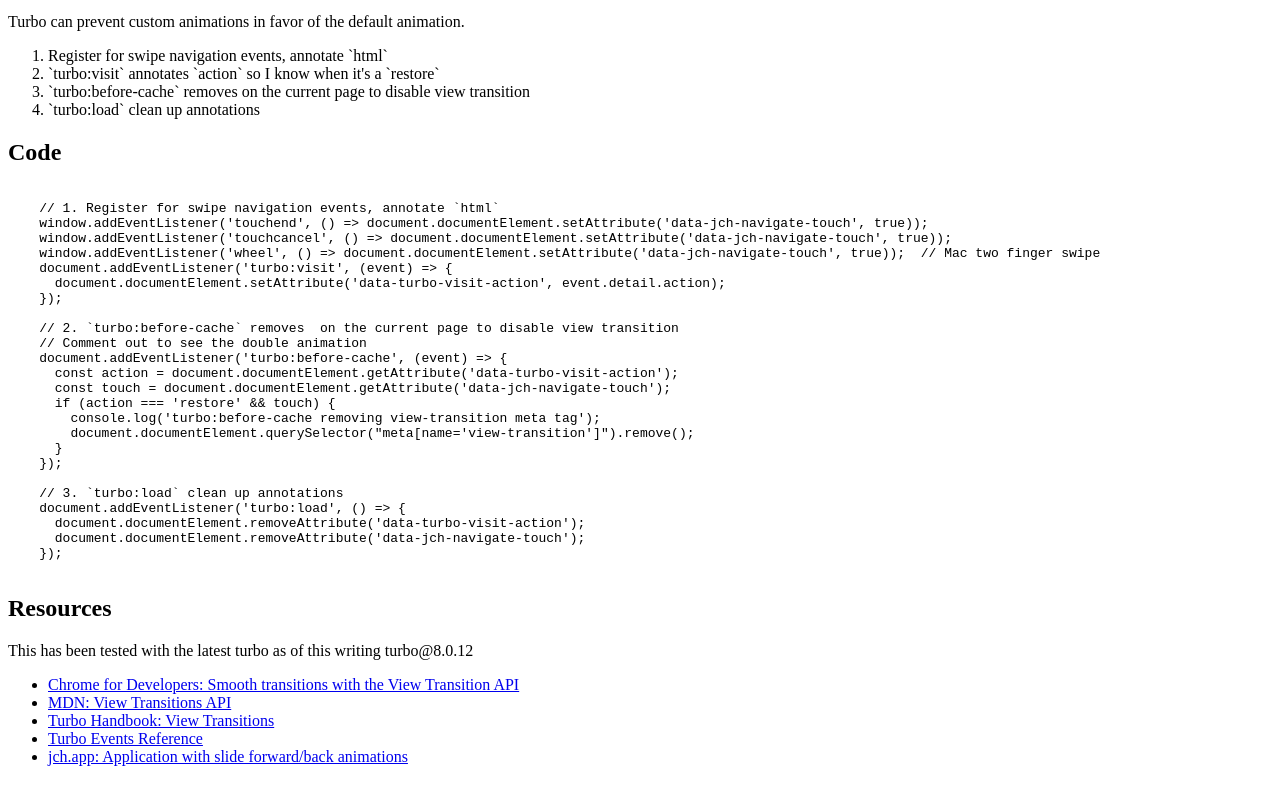
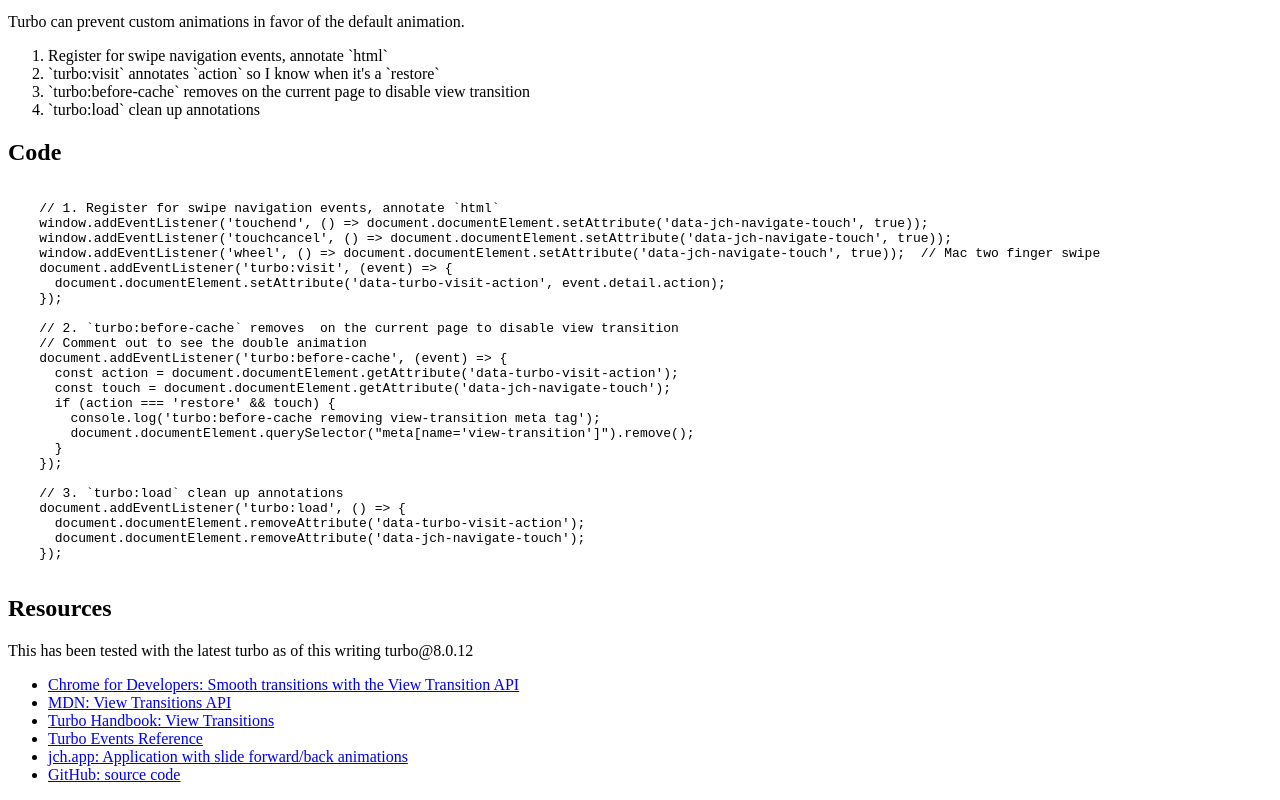
Before and after one commit to jch/turbo-cancel-view-transition, a plain HTML site: page index.html in a window 1280 px wide. Shown: the part 882-1682 px from the top of the page. Drawn offline with Linux system fonts and the light colour scheme.

Commit message:
Update index.html

```diff
--- a/index.html
+++ b/index.html
@@ -88,6 +88,7 @@
       <li><a href="https://turbo.hotwired.dev/handbook/drive#view-transitions">Turbo Handbook: View Transitions</a></li>
       <li><a href="https://turbo.hotwired.dev/reference/events#document">Turbo Events Reference</a></li>
       <li><a href="https://jch.app">jch.app: Application with slide forward/back animations</a></li>
+      <li><a href="https://github.com/jch/turbo-cancel-view-transition">GitHub: source code</a></li>
     </ul>
   </body>
 </html>
```
